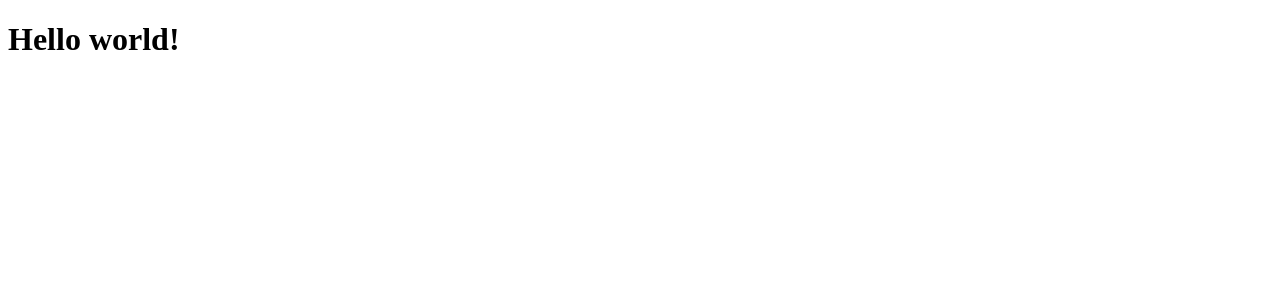
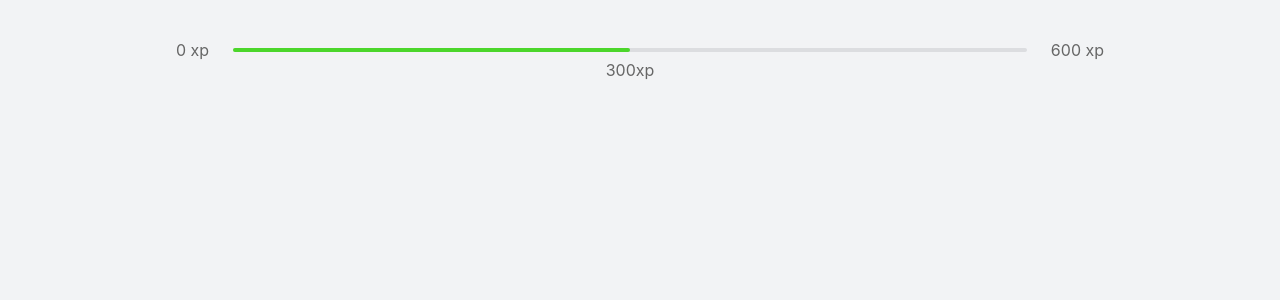
Before and after one commit to guijun13/moveit-nlw4, a Next.js app: page / in a window 1280 px wide. Shown: the top 300 px of the page. Built offline with nearby package versions, Linux system fonts and the light colour scheme.

Commit message:
:recycle: Add 'ExperienceBar' component && global style
Reused component and style from #1 class

```diff
--- /dev/null
+++ b/src/components/ExperienceBar.tsx
@@ -0,0 +1,22 @@
+import React from 'react';
+
+export default function ExperienceBar() {
+  return (
+    <header className="experience-bar">
+      <span>0 xp</span>
+      <div>
+        <div style={{ width: '50%' }}>
+          <span
+            className="current-experience"
+            style={{
+              left: '50%',
+            }}
+          >
+            300xp
+          </span>
+        </div>
+      </div>
+      <span>600 xp</span>
+    </header>
+  );
+}
--- a/src/pages/_app.tsx
+++ b/src/pages/_app.tsx
@@ -1,3 +1,5 @@
+import '../styles/global.css';
+
 function MyApp({ Component, pageProps }) {
   return <Component {...pageProps} />;
 }
--- a/src/pages/index.tsx
+++ b/src/pages/index.tsx
@@ -1,3 +1,9 @@
+import ExperienceBar from '../components/ExperienceBar';
+
 export default function Home() {
-  return <h1>Hello world!</h1>;
+  return (
+    <div className="container">
+      <ExperienceBar />
+    </div>
+  );
 }
--- /dev/null
+++ b/src/styles/global.css
@@ -0,0 +1,92 @@
+* {
+  margin: 0;
+  padding: 0;
+  box-sizing: border-box;
+}
+
+:root {
+  --white: #fff;
+  --background: #f2f3f5;
+  --gray-line: #dcdde0;
+  --text: #666666;
+  --text-highlight: #b3b9ff;
+  --title: #2e384d;
+  --red: #e83f5b;
+  --green: #4cd62b;
+  --blue: #5965e0;
+  --blue-dark: #4953b8;
+  --blue-twitter: #2aa9e0;
+}
+
+@media (max-width: 1080px) {
+  html {
+    font-size: 93.75%;
+  }
+}
+
+@media (max-width: 720px) {
+  html {
+    font-size: 87.5%;
+  }
+}
+
+body {
+  background: var(--background);
+  color: var(--text);
+}
+
+body,
+input,
+textarea,
+button {
+  font: 400 1rem 'Inter', sans-serif; /* 1rem == 16px */
+}
+
+button {
+  cursor: pointer;
+}
+
+a {
+  color: inherit;
+  text-decoration: none;
+}
+
+.container {
+  height: 100vh;
+  max-width: 992px;
+  margin: 0 auto;
+  padding: 2.5rem 2rem;
+
+  display: flex;
+  flex-direction: column;
+}
+
+.experience-bar {
+  display: flex;
+  align-items: center;
+}
+
+.experience-bar span {
+  font-size: 1rem;
+}
+
+.experience-bar > div {
+  flex: 1;
+  height: 4px;
+  border-radius: 4px;
+  background: var(--gray-line);
+  margin: 0 1.5rem;
+  position: relative;
+}
+
+.experience-bar > div div {
+  height: 4px;
+  border-radius: 4px;
+  background: var(--green);
+}
+
+span.current-experience {
+  position: absolute;
+  top: 12px;
+  transform: translateX(-50%);
+}
```
